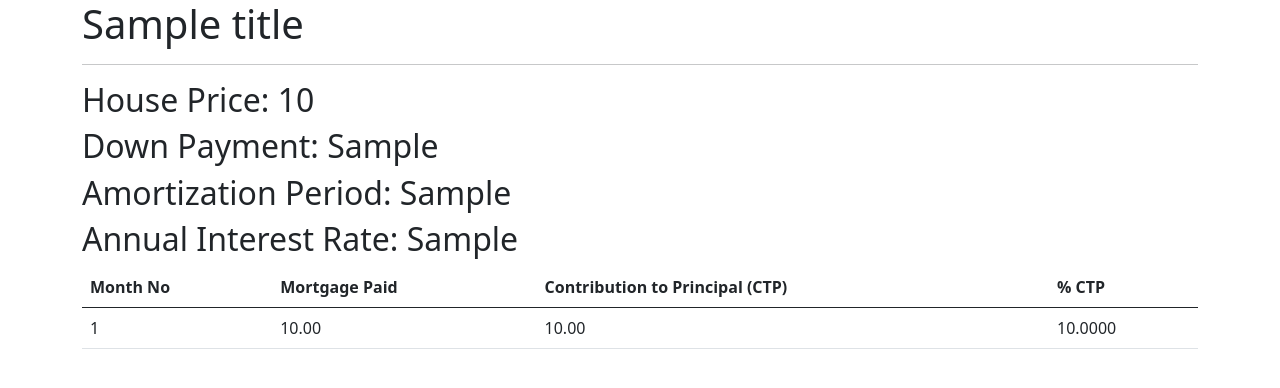
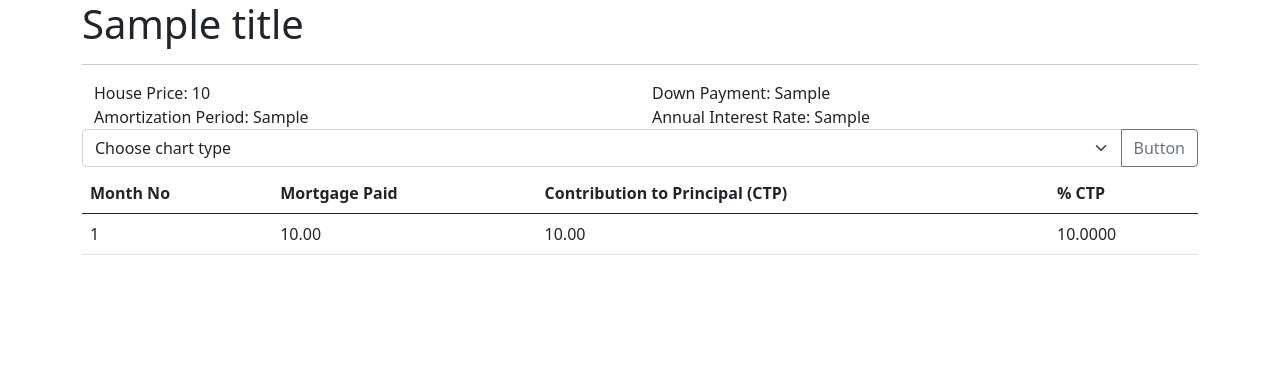
Before and after one commit to mosteligible/mortgage-calculator, a Flask app: template templates/basic_table.html in a window 1280 px wide. Shown: the top 388 px of the page. Run offline with Flask 2, Linux system fonts and the light colour scheme; the template is opened without the code that fills it: most values are stand-ins (such as "Sample title", 1, 10 or a date in 2020); some libraries are stand-ins or nearby versions.

Commit message:
change display of fixed information

```diff
--- a/templates/basic_table.html
+++ b/templates/basic_table.html
@@ -1,10 +1,33 @@
 {% extends "base.html" %}
 
 {% block content %}
-  <h2>House Price: {{ housePrice }}</h2>
-  <h2>Down Payment: {{ downPayment }}</h2>
-  <h2>Amortization Period: {{ amortizationPeriod }}</h2>
-  <h2>Annual Interest Rate: {{ annualIR }}</h2>
+  <div class="container">
+    <div class="row">
+      <div class="col">
+        House Price: {{ housePrice }}
+      </div>
+      <div class="col">
+        Down Payment: {{ downPayment }}
+      </div>
+    </div>
+    <div class="row">
+      <div class="col">
+        Amortization Period: {{ amortizationPeriod }}
+      </div>
+      <div class="col">
+        Annual Interest Rate: {{ annualIR }}
+      </div>
+    </div>
+  </div>
+  <div class="input-group">
+    <select class="form-select" id="inputGroupSelect04" aria-label="Select the type of chart to build">
+      <option selected>Choose chart type</option>
+      <option value="1">One</option>
+      <option value="2">Two</option>
+      <option value="3">Three</option>
+    </select>
+    <button class="btn btn-outline-secondary" type="button">Button</button>
+  </div>
     <table id="data" class="table table-striped">
       <thead>
         <tr>
```
